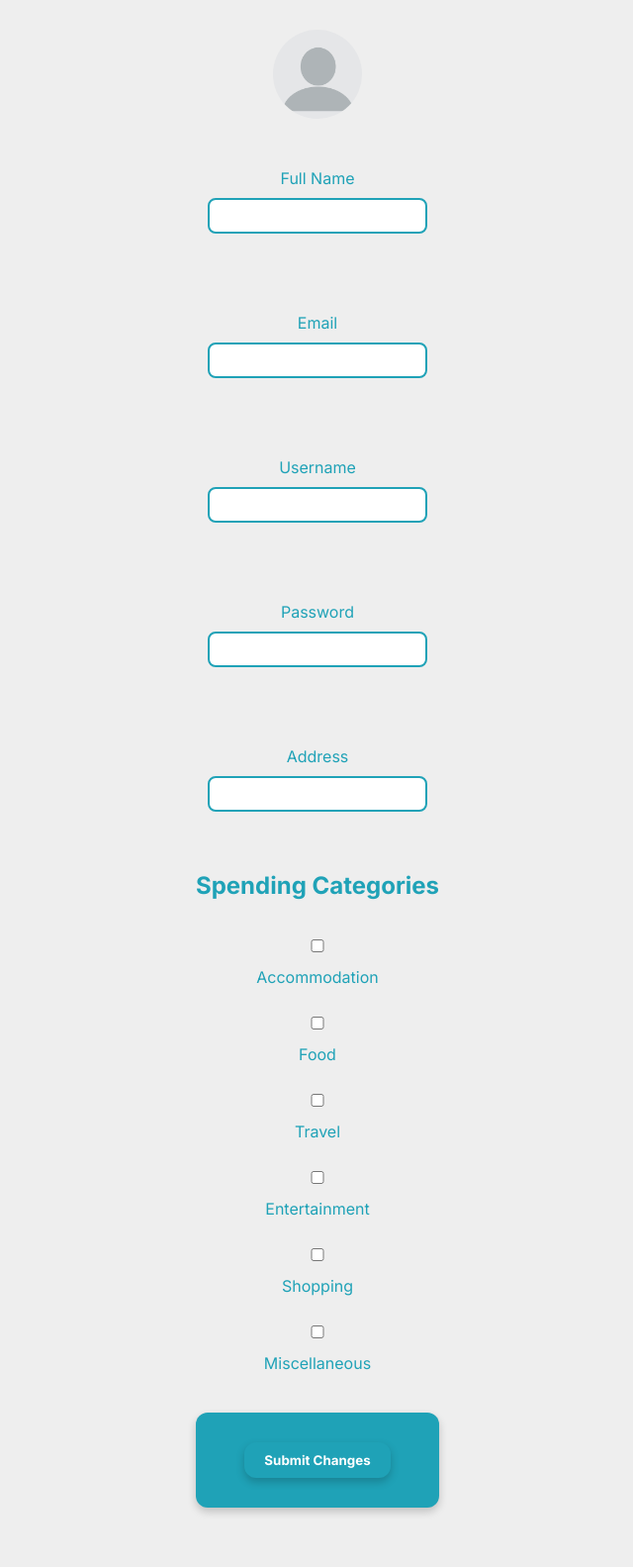
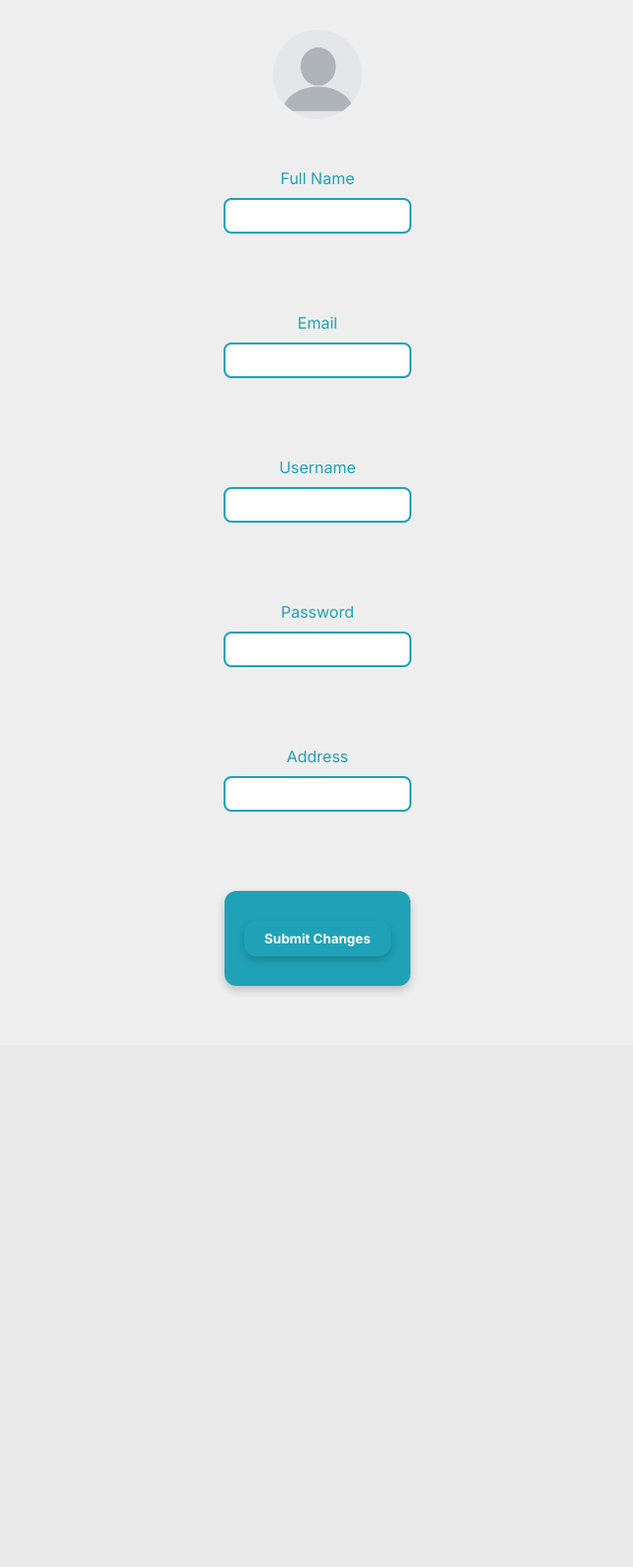
Before and after one commit to chelsnn/Budget-App, a Flask app: page /edit_profile in a window 1280 px wide; the page is wider, and only the part inside the window is pictured. Shown: the part 189-1772 px from the top of that part at 99% size, without its empty margins (319-959 px from the left). After the commit the page ends 1190 px from the top of that part, so only its background shows below. Run offline with Flask 3, Linux system fonts and the light colour scheme; data comes from the database, SQL or seed files in the repository.

Commit message:
fixed prof and buttons and homepage

```diff
--- a/app.py
+++ b/app.py
@@ -255,9 +255,9 @@ def profile():
 
     if user:
         # Split fullname into first and last names
-        full_name = user['fullname']
+        fullname = user['fullname']
 
-        return render_template('profile.html', selected=selected, user=user, full_name=full_name)
+        return render_template('profile.html', user=user, fullname=fullname)
     else:
         return redirect(url_for('login'))  # Redirect if user not found
 
--- a/static/homepage.css
+++ b/static/homepage.css
@@ -136,6 +136,8 @@ form button {
 
 button {
     box-shadow: 2px 2px 5px rgba(0, 0, 0, 0.3);
+    display: flex;
+    justify-content: center;
 }
 .modhead {
 
--- a/templates/edit_profile.html
+++ b/templates/edit_profile.html
@@ -34,58 +34,10 @@
 
             <label for="address">Address</label>
             <input class="form_inputs" type="text" id="address" name="address" value="{{ user['address'] }}" ><br><br>
+            <div class="submit">
+                <button type="submit" class="submit" onclick=location.href="{{ url_for('profile') }}">Submit Changes</button>
+            </div>
 
-
-            <div class="spend_cats">
-                <h2 class="spend_form">Spending Categories</h2>
-                <form id="spending-categories">
-                <div class="checkbox">
-                    <label>
-                        <input type="checkbox" name="cats" value="Accommodation"
-                        {% if 'Accommodation' in selected %}checked{% endif %}>
-                            Accommodation
-                    </label>
-
-
-                    <label>
-                        <input type="checkbox" name="cats" value="Food"
-                        {% if 'Food' in selected %}checked{% endif %}>
-                            Food
-                    </label>
-
-
-                    <label>
-                        <input type="checkbox" name="cats" value="Travel"
-                        {% if 'Travel' in selected %}checked{% endif %}>
-                            Travel
-                    </label>
-
-
-                    <label>
-                        <input type="checkbox" name="cats" value="Entertainment"
-                        {% if 'Entertainment' in selected %}checked{% endif %}>
-                            Entertainment
-                    </label>
-
-                    <label>
-                        <input type="checkbox" name="cats" value="Shopping"
-                        {% if 'Shopping' in selected %}checked{% endif %}>
-                            Shopping
-                    </label>
-
-                    <label>
-                        <input type="checkbox" name="cats" value="Miscellaneous"
-                       {% if 'Miscellaneous' in selected %}checked{% endif %}>
-                            Miscellaneous
-                    </label>
-
-
-                </div>
-                <div class="submit">
-                    <button type="submit" class="submit" onclick=location.href="{{ url_for('profile') }}">Submit Changes</button>
-
-                </div>
-                </form>
             </div>
 
 
```
Also changed, not shown: templates/profile.html (+7 -55 lines).
